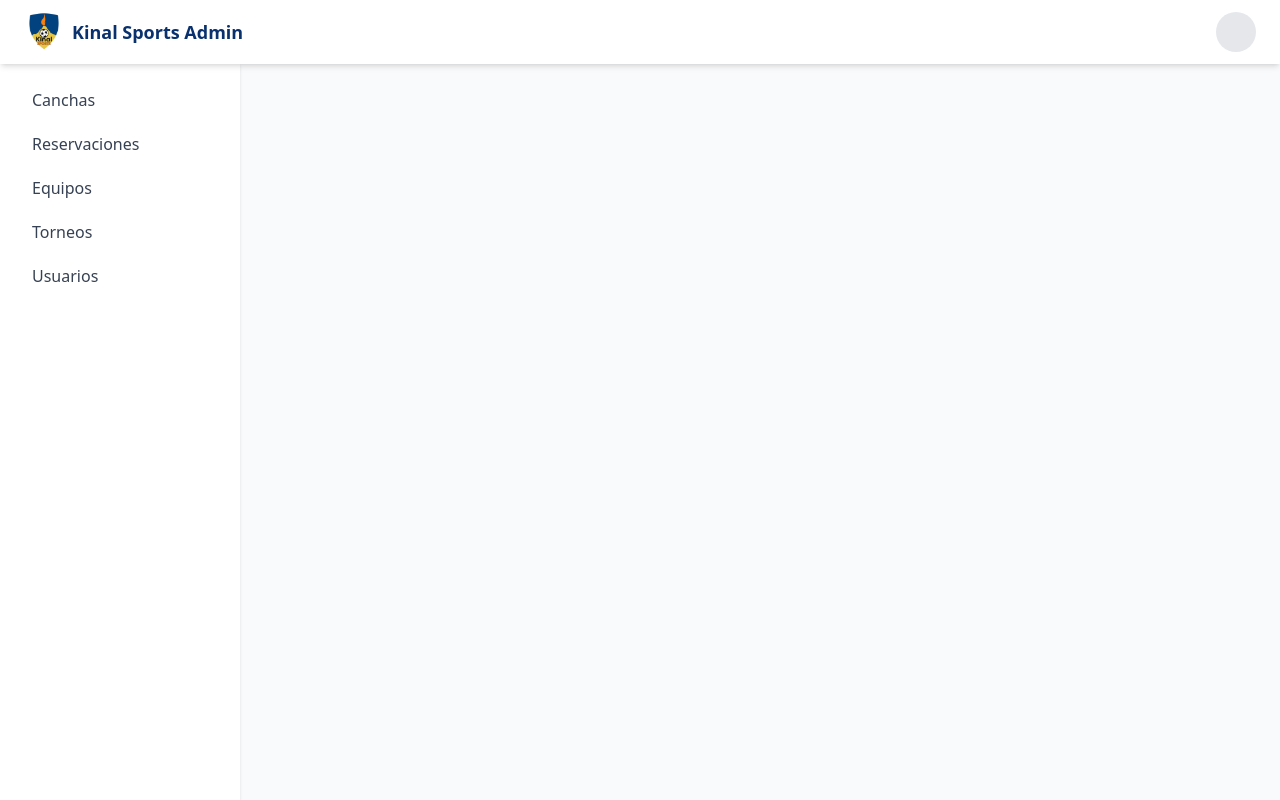
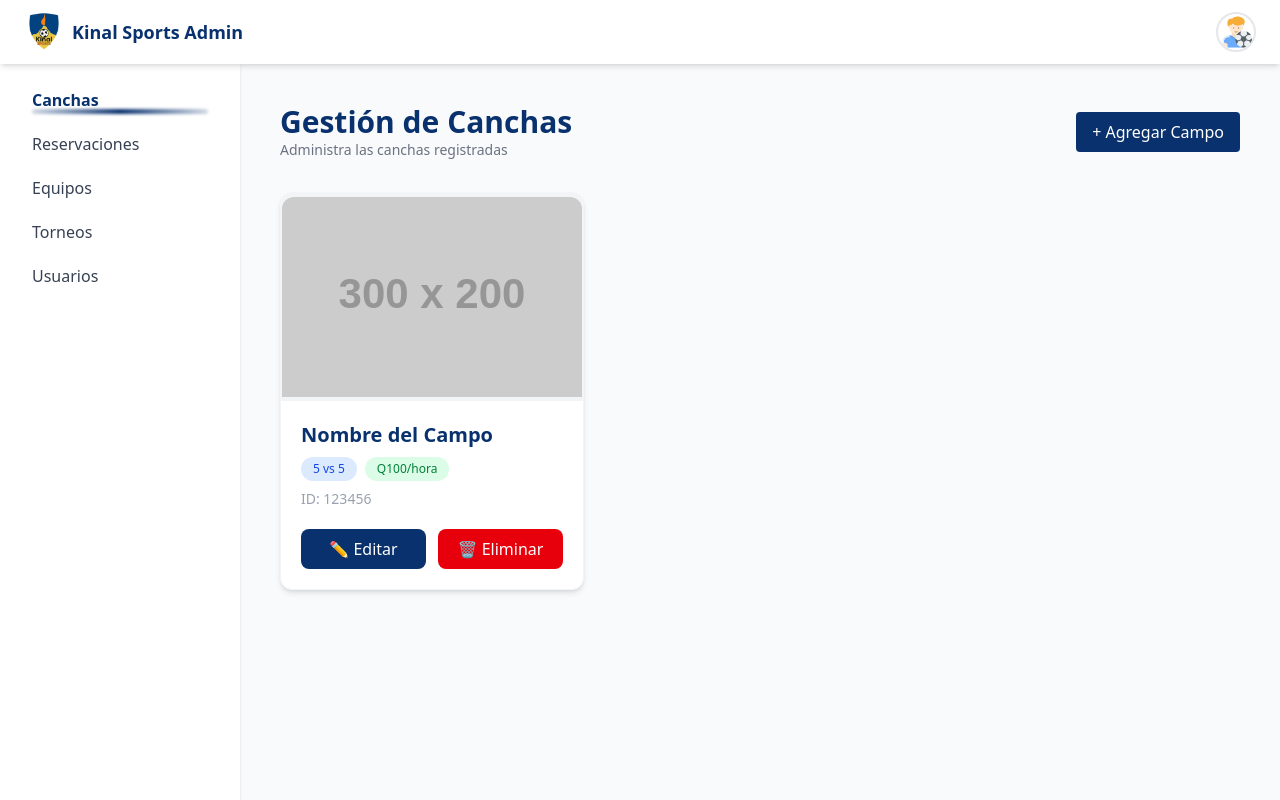
Before and after one commit to Compkev22/client-admin, a React (Vite) app: page /dashboard/fields in a window 1280 px wide. Built offline with nearby package versions, Linux system fonts and the light colour scheme.

Commit message:
Client Admin: Se creo la ruta para las entidades del dashboard ademas de poner una imagen de usuario y un formato de configuracion para la foto de usuario

```diff
--- a/src/app/router/AppRoutes.jsx
+++ b/src/app/router/AppRoutes.jsx
@@ -1,23 +1,27 @@
 import { Routes, Route } from "react-router-dom";
 import { AuthPage } from "../../features/auth/pages/AuthPage.jsx";
 import { DashboardPage } from "../layouts/DashboardPage.jsx";
+import { Fields } from "../../features/fields/components/Fields.jsx";
+import { Reservations } from "../../features/reservations/components/Reservation.jsx";
+import { Teams } from "../../features/teams/components/Teams.jsx";
+import { Tournaments } from "../../features/tournaments/components/Tournament.jsx";
+import { Users } from "../../features/users/components/Users";
 
-export const AppRoutes = ()=> {
+export const AppRoutes = () => {
+    return (
+        <Routes>
+            {/* PUBLIC */}
+            <Route path="/" element={<AuthPage />} />
 
-    return(
-        <Routes>
+            {/* PROTECTED - Quitamos el /* para que el anidamiento sea limpio */}
+            <Route path="/dashboard" element={<DashboardPage />}>
+                <Route path="fields" element={<Fields />} />
+                <Route path="reservations" element={<Reservations />} />
+                <Route path="teams" element={<Teams />} />
+                <Route path="tournaments" element={<Tournaments />} />
+                <Route path="users" element={<Users />} />
+            </Route>
 
-            {/* PUBLIC */}
-            <Route path="/" element={<AuthPage/>} />
-
-
-            {/* PROTECTED + ROLE */}
-            <Route
-                path="/dashboard/*" element={<DashboardPage />}
-            />
-
-
-            {/* Ruta temporal para pruebas */}
             <Route path="*" element={<h1>Página no encontrada</h1>} />
         </Routes>
     );
--- a/src/features/auth/components/LoginForm.jsx
+++ b/src/features/auth/components/LoginForm.jsx
@@ -19,9 +19,11 @@ export const LoginForm = ({ onForgot }) => {
     // Corregido el nombre de onSumnit a onSubmit (es una buena práctica)
     const onSubmit = async (data) => {
         const res = await login(data);
-        if (res.success) {
+        if (res) {
             navigate("/dashboard");
             toast.success("¡Bienvenido de nuevo!");
+        }else {
+            toast.error(res.error);
         }
     };
 
--- a/src/shared/components/layout/DashboardContainer.jsx
+++ b/src/shared/components/layout/DashboardContainer.jsx
@@ -1,3 +1,4 @@
+import { Outlet } from "react-router";
 import { Navbar } from "./Navbar";
 import { Sidebar } from "./Sidebar";
 
@@ -46,13 +47,14 @@ export const DashboardContainer = () => {
   return (
     <div className="min-h-screen bg-gray-50 flex flex-col">
       {/* Navbar */}
-      <Navbar/ >
+      <Navbar />
 
       <div className="flex flex-1">
         {/* Sidebar */}
         <Sidebar />
 
         <main className="flex-1 p-6">
+          <Outlet />
           {/* <Spinner/> */}
           {/* <ResetPasswordForm /> */}
           {/* <ShowConfirmToast /> */}
--- a/src/shared/components/layout/Navbar.jsx
+++ b/src/shared/components/layout/Navbar.jsx
@@ -1,4 +1,5 @@
 import imgLogo from "../../../assets/img/kinal_sports.png";
+import { AvatarUser } from "../../ui/AvatarUser";
 
 export const Navbar = () => {
     return (
@@ -18,8 +19,8 @@ export const Navbar = () => {
                     </h1>
                 </div>
 
-                {/* Avatar placeholder */}
-                <div className="w-10 h-10 rounded-full bg-gray-200" />
+                {/* Avatar user */}
+                <AvatarUser />
             </div>
         </nav>
     );
--- a/src/shared/components/layout/Sidebar.jsx
+++ b/src/shared/components/layout/Sidebar.jsx
@@ -1,22 +1,32 @@
+import { Link, useLocation } from "react-router-dom";
+
 export const Sidebar = () => {
+    const location = useLocation();
+
     const items = [
-        { label: "Canchas" },
-        { label: "Reservaciones" },
-        { label: "Equipos" },
-        { label: "Torneos" },
-        { label: "Usuarios" },
+        { label: "Canchas", to: "/dashboard/fields" },
+        { label: "Reservaciones", to: "/dashboard/reservations" },
+        { label: "Equipos", to: "/dashboard/teams" },
+        { label: "Torneos", to: "/dashboard/tournaments" },
+        { label: "Usuarios", to: "/dashboard/users" },
     ];
 
     return (
         <aside className="w-60 bg-white min-h-[calc(100vh-4rem)] p-4 shadow-sm">
             <ul className="space-y-1">
-                {items.map((item) => (
-                    <li key={item.label}>
-                        <div className="block px-4 py-2 rounded-lg font-medium text-gray-700 hover:bg-gray-100 cursor-pointer transition-colors">
-                            {item.label}
-                        </div>
-                    </li>
-                ))}
+                {items.map((item) => {
+
+                const active = location.pathname === item.to;
+
+                    return (
+                        <li key={item.label}>
+                            <Link to={item.to} className={`block px-4 py-2 rounded-lg font-medium transition-colors sidebar-underline${active ? " active text-main-blue" : " text-gray-700 hover:bg-gray-100"}`}
+                                style={active ? { fontWeight: 700 } : {}}>
+                                {item.label}
+                            </Link>
+                        </li>
+                    );
+                })}
             </ul>
         </aside>
     );
--- /dev/null
+++ b/src/shared/ui/AvatarUser.jsx
@@ -0,0 +1,78 @@
+import { useState, useRef, useEffect } from "react";
+import { useNavigate, Link } from "react-router-dom";
+import { useAuthStore } from "../../features/auth/authStore";
+import defaultAvatarImg from "../../assets/img/avatarDefault-1749508519496.png";
+
+export const AvatarUser = () => {
+    const { user, logout } = useAuthStore();
+    const [open, setOpen] = useState(false); // ✅ Corchetes correctos
+    const dropdownRef = useRef(null);
+    const navigate = useNavigate();
+
+    const toggleMenu = () => setOpen((prev) => !prev);
+
+    useEffect(() => {
+        const handleClickOutside = (event) => {
+            if (dropdownRef.current && !dropdownRef.current.contains(event.target)) {
+                setOpen(false);
+            }
+        };
+        document.addEventListener("mousedown", handleClickOutside);
+        // ✅ Limpieza del evento (Buena práctica)
+        return () => document.removeEventListener("mousedown", handleClickOutside);
+    }, []);
+
+    const handleLogout = () => {
+        logout();
+        navigate("/", { replace: true });
+    };
+
+    // ✅ Validación robusta de la imagen
+const avatarSrc = (user?.profilePicture && user.profilePicture.length > 5)
+    ? user.profilePicture
+    : defaultAvatarImg;
+
+    return (
+        <div className="relative inline-block text-left" ref={dropdownRef}>
+            {/* Imagen que actúa como botón */}
+            <img
+                onClick={toggleMenu}
+                src={avatarSrc}
+                alt={user?.username}
+                className="w-10 h-10 rounded-full object-cover border-2 border-gray-200 cursor-pointer hover:border-main-blue transition-all"
+            />
+
+            {/* Menú Desplegable */}
+            {open && (
+                <div className="absolute right-0 mt-2 w-52 bg-white border border-gray-200 rounded-xl shadow-2xl animate-fadeIn z-[100]">
+                    <div className="px-4 py-3 border-b bg-gray-50 rounded-t-xl">
+                        <p className="font-bold text-gray-800 leading-tight">{user?.username || "Usuario"}</p>
+                        <p className="text-xs text-gray-500 truncate">{user?.email || "sin-email@ksports.com"}</p>
+                    </div>
+
+                    <ul className="p-2 text-sm text-gray-700 font-medium">
+                        <li>
+                            <Link to="/dashboard" className="block w-full p-2.5 rounded-lg hover:bg-gray-100 transition-colors">
+                                Dashboard
+                            </Link>
+                        </li>
+                        <li>
+                            <Link to="/dashboard/users" className="block w-full p-2.5 rounded-lg hover:bg-gray-100 transition-colors">
+                                Usuarios
+                            </Link>
+                        </li>
+                        <div className="my-1 border-t border-gray-100"></div>
+                        <li>
+                            <button
+                                onClick={handleLogout}
+                                className="block w-full text-left p-2.5 rounded-lg hover:bg-red-50 text-red-600 font-semibold transition-colors"
+                            >
+                                Cerrar sesión
+                            </button>
+                        </li>
+                    </ul>
+                </div>
+            )}
+        </div>
+    );
+};
```
Also changed, not shown: src/assets/img/avatarDefault-1749508519496.png (added), 1 other file (tests, documents, lock files or other folders).
